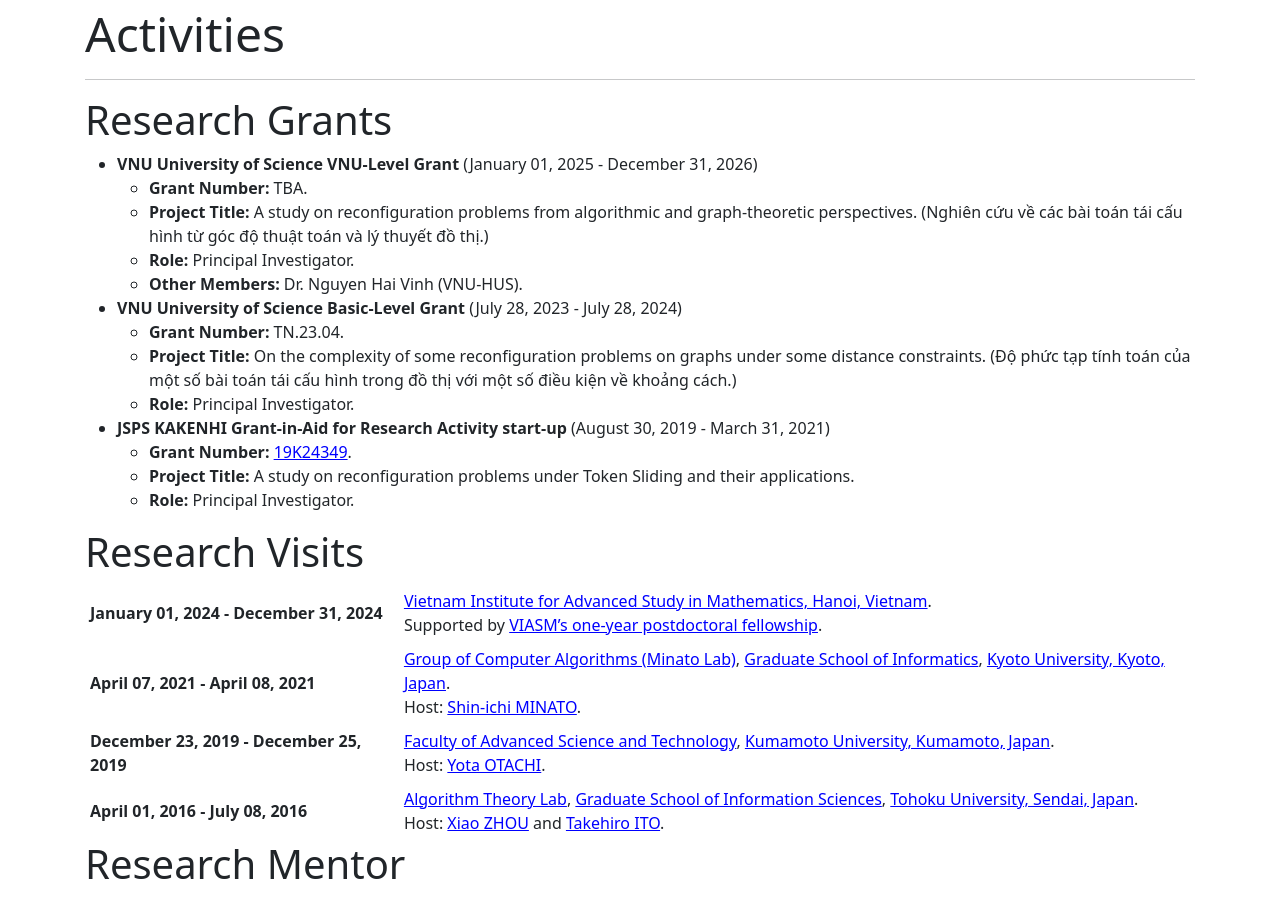
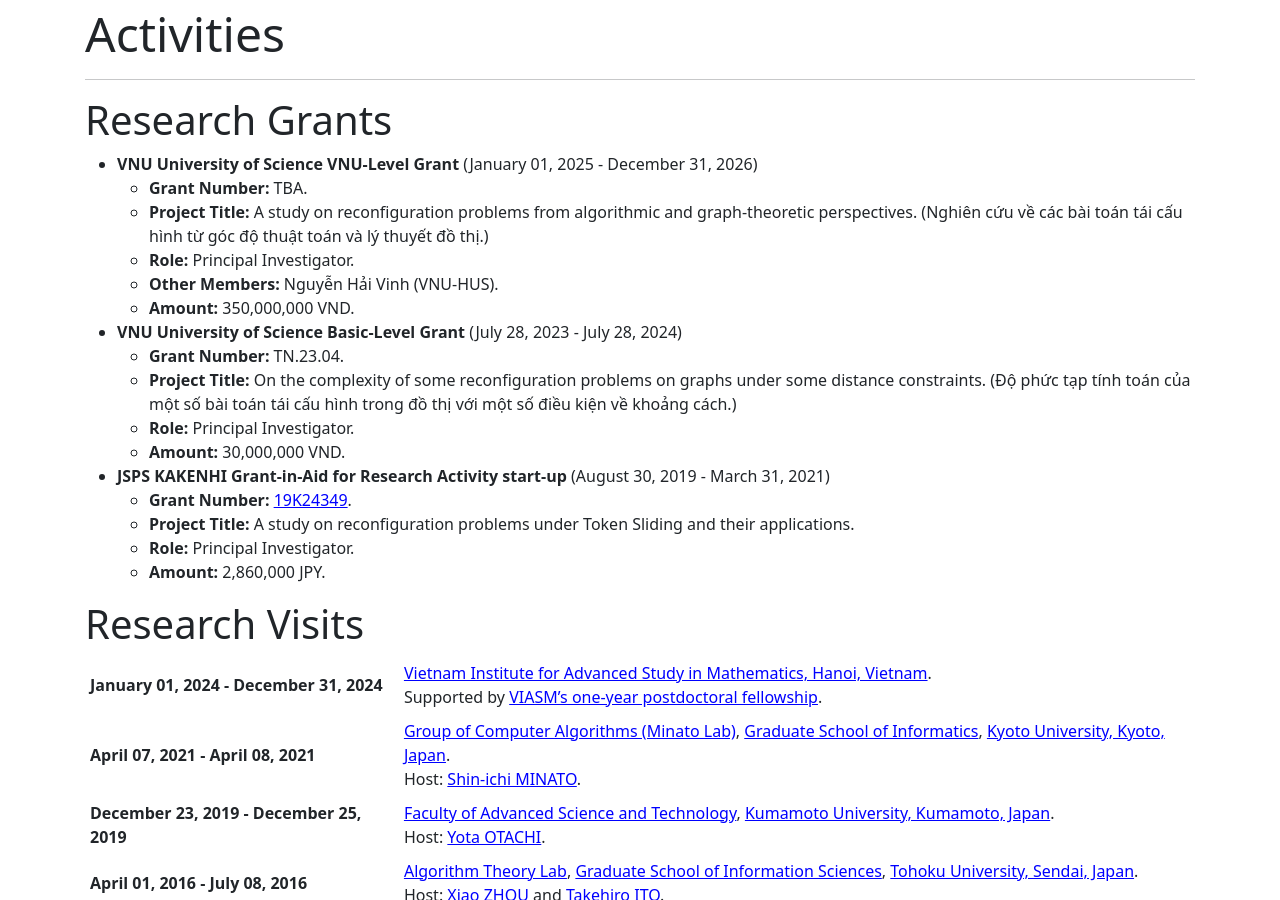
Before and after one commit to hoanganhduc/hoanganhduc.github.io, a Jekyll site: the page built from activities.md, in a window 1280 px wide and 900 px high. Built offline with Jekyll 4.4.1, drawn with Linux system fonts in a browser that asks for light colours; nearby versions of some CDN libraries; a style sheet for code colours, icons or effects is not loaded; some of the changed text lies outside the part shown.

Commit message:
Updated @ 2025-01-22  09:35:35 ICT

```diff
--- a/_data/news.yaml
+++ b/_data/news.yaml
@@ -1,6 +1,6 @@
-# Last Updated: 2025-01-19
+# Last Updated: 2025-01-22
 - time: "January 17, 2025"
-  text: "From January 01, 2025 to December 31, 2026, my research will be partially supported by a <a href='https://english.hus.vnu.edu.vn/research/scientific-projects/projects-at-ministry-and-province-levels.html'>VNU University of Science VNU-level project</a> entitled \"A study on reconfiguration problems from algorithmic and graph-theoretic perspectives (Nghiên cứu về các bài toán tái cấu hình từ góc độ thuật toán và lý thuyết đồ thị)\" (My Role: PI, Grant Number: TBA, Other Members: Dr. Nguyen Hai Vinh (VNU-HUS))."
+  text: "From January 01, 2025 to December 31, 2026, my research will be partially supported by a <a href='https://english.hus.vnu.edu.vn/research/scientific-projects/projects-at-ministry-and-province-levels.html'>VNU University of Science VNU-level project</a> entitled \"A study on reconfiguration problems from algorithmic and graph-theoretic perspectives (Nghiên cứu về các bài toán tái cấu hình từ góc độ thuật toán và lý thuyết đồ thị)\" (My Role: PI, Grant Number: TBA, Other Members: Nguyễn Hải Vinh (VNU-HUS))."
   present: 1
 - time: "August 17, 2024"
   text: "In 2024-2025, I will participate in <a href='https://www.vietnampolymathreu.com/2024-2025/'>Vietnam Polymath REU</a> as a <i>Research Mentor</i>. You can find <a href='https://drive.google.com/file/d/10Y3BJ_vcRsilt0sFbwWvyQfq_sJr1puM/'>here</a> the research topic I proposed. More details can be found <a href='/activities/Vietnam-Polymath-REU/'>here</a>."
--- a/activities.md
+++ b/activities.md
@@ -14,15 +14,18 @@ keywords: activities, grant, visit, review, research, Duc A. Hoang
   * **Grant Number:** TBA.
   * **Project Title:** A study on reconfiguration problems from algorithmic and graph-theoretic perspectives. (Nghiên cứu về các bài toán tái cấu hình từ góc độ thuật toán và lý thuyết đồ thị.)
   * **Role:** Principal Investigator.
-  * **Other Members:** Dr. Nguyen Hai Vinh (VNU-HUS).
+  * **Other Members:** Nguyễn Hải Vinh (VNU-HUS).
+  * **Amount:** 350,000,000 VND.
 * **VNU University of Science Basic-Level Grant** (July 28, 2023 - July 28, 2024)
   * **Grant Number:** TN.23.04.
   * **Project Title:** On the complexity of some reconfiguration problems on graphs under some distance constraints. (Độ phức tạp tính toán của một số bài toán tái cấu hình trong đồ thị với một số điều kiện về khoảng cách.)
   * **Role:** Principal Investigator.
+  * **Amount:** 30,000,000 VND.
 * **JSPS KAKENHI Grant-in-Aid for Research Activity start-up** (August 30, 2019 - March 31, 2021)
   * **Grant Number:** [19K24349](https://kaken.nii.ac.jp/grant/KAKENHI-PROJECT-19K24349/).
   * **Project Title:** A study on reconfiguration problems under Token Sliding and their applications.
   * **Role:** Principal Investigator.
+  * **Amount:** 2,860,000 JPY.
 
 # Research Visits
 
```
Also changed, not shown: other parts of activities.md (+1 -1 lines), _data/navbar.yaml (+6 -2 lines), index.md (+1 -1 lines), 2 other files.
